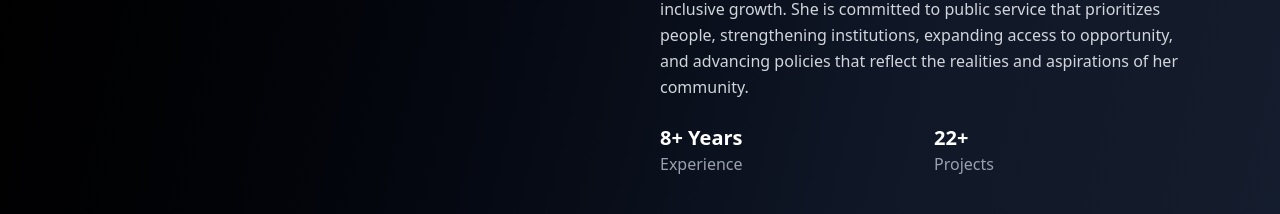
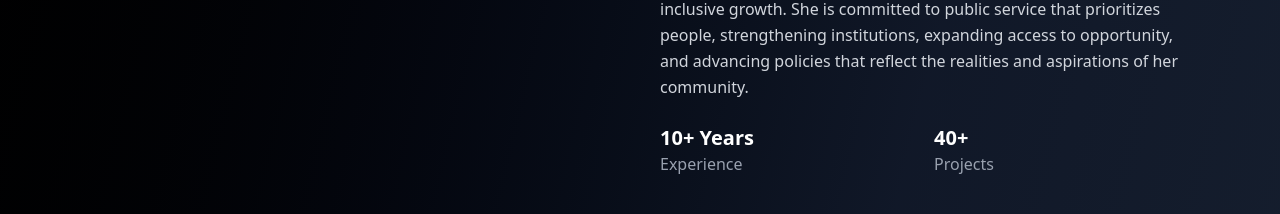
Before and after one commit to kachijamesInitiative/app, a React (Vite) app: page / in a window 1280 px wide. Shown: the part 1520-1734 px from the top of the page. Built offline with nearby package versions, Linux system fonts and the light colour scheme.

Commit message:
fixed: years of practice and projects

```diff
--- a/src/components/Home.jsx
+++ b/src/components/Home.jsx
@@ -85,11 +85,11 @@ export default function HomePage() {
 
                     <div className="grid grid-cols-2 gap-4 mt-6">
                         <div>
-                            <h3 className="text-xl font-bold">8+ Years</h3>
+                            <h3 className="text-xl font-bold">10+ Years</h3>
                             <p className="text-gray-400">Experience</p>
                         </div>
                         <div>
-                            <h3 className="text-xl font-bold">22+</h3>
+                            <h3 className="text-xl font-bold">40+</h3>
                             <p className="text-gray-400">Projects</p>
                         </div>
                     </div>
```
